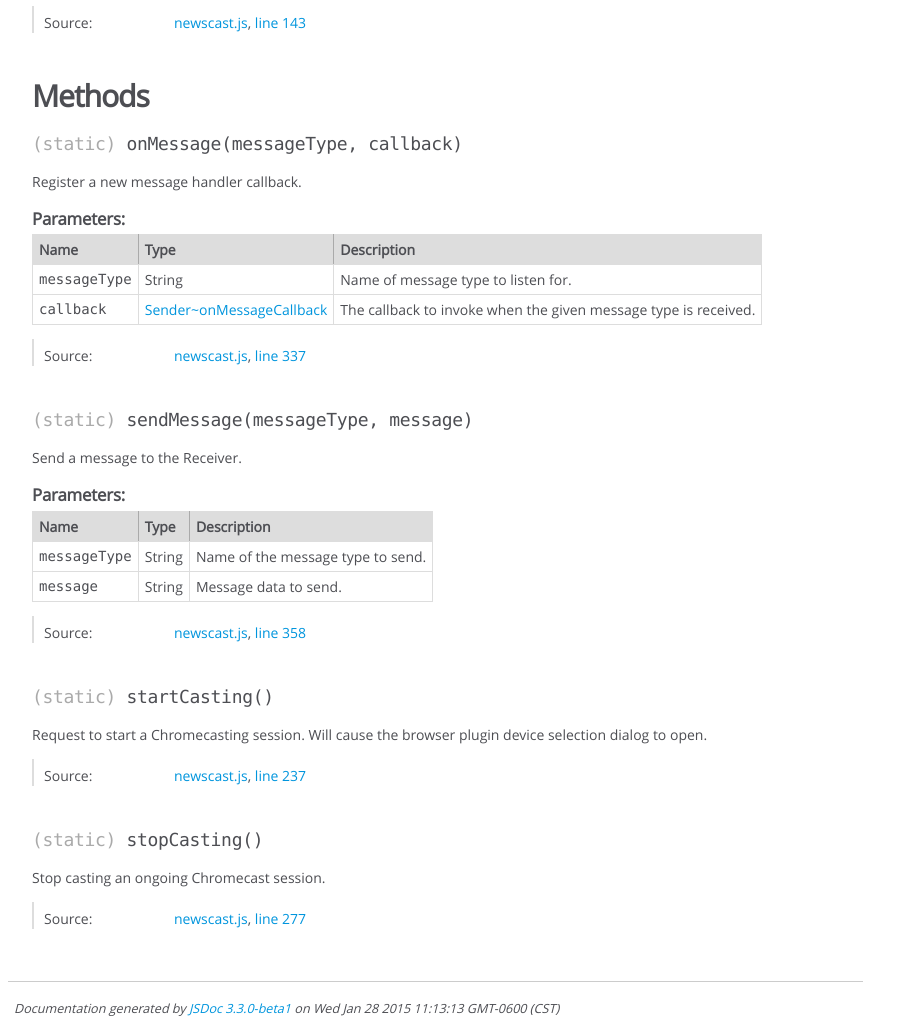
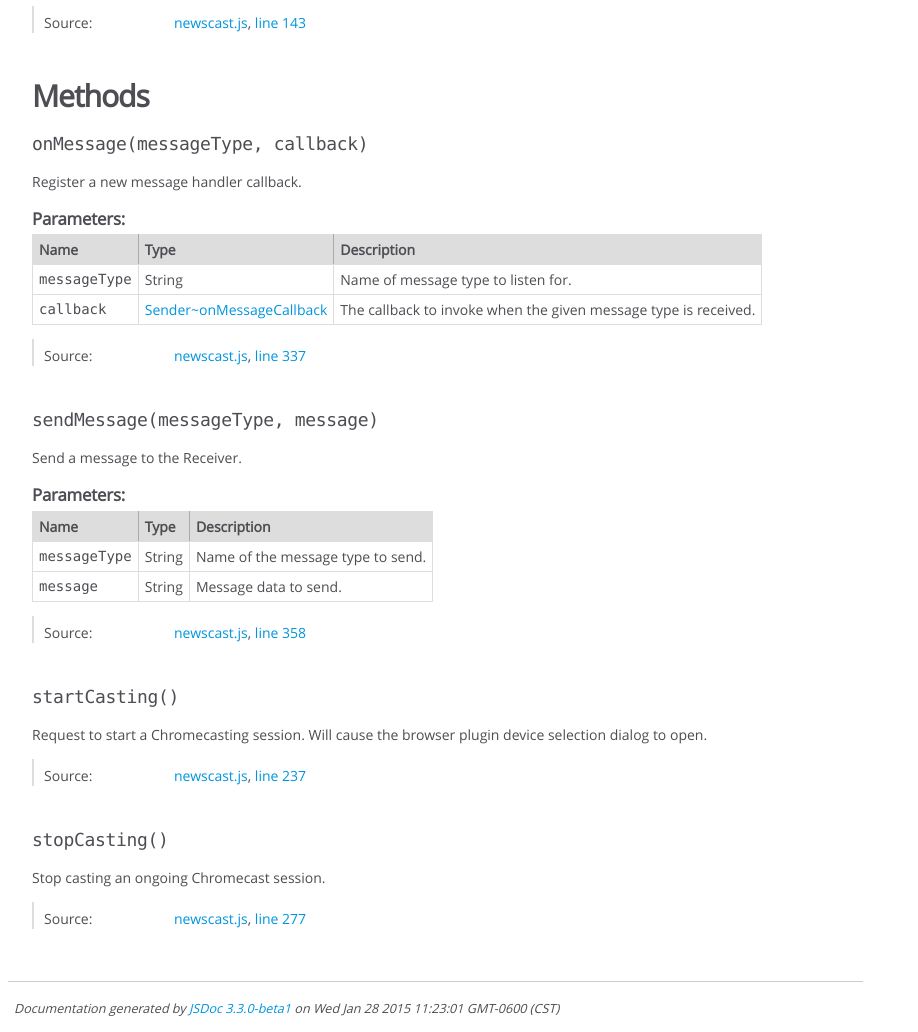
Before and after one commit to nprapps/newscast.js, a website: page docs/Newscast.Sender.html in a window 1280 px wide. Shown: the part 700-1732 px from the top of the page, without its empty margins (0-918 px from the left). Drawn offline with Linux system fonts and the light colour scheme.

Commit message:
These methods aren't static.

```diff
--- a/docs/Newscast.Sender.html
+++ b/docs/Newscast.Sender.html
@@ -357,7 +357,7 @@
 
 
 
-    <h4 class="name" id=".onMessage"><span class="type-signature">(static) </span>onMessage<span class="signature">(messageType, callback)</span><span class="type-signature"></span></h4>
+    <h4 class="name" id="onMessage"><span class="type-signature"></span>onMessage<span class="signature">(messageType, callback)</span><span class="type-signature"></span></h4>
 
 
 
@@ -511,7 +511,7 @@
 
 
 
-    <h4 class="name" id=".sendMessage"><span class="type-signature">(static) </span>sendMessage<span class="signature">(messageType, message)</span><span class="type-signature"></span></h4>
+    <h4 class="name" id="sendMessage"><span class="type-signature"></span>sendMessage<span class="signature">(messageType, message)</span><span class="type-signature"></span></h4>
 
 
 
@@ -665,7 +665,7 @@
 
 
 
-    <h4 class="name" id=".startCasting"><span class="type-signature">(static) </span>startCasting<span class="signature">()</span><span class="type-signature"></span></h4>
+    <h4 class="name" id="startCasting"><span class="type-signature"></span>startCasting<span class="signature">()</span><span class="type-signature"></span></h4>
 
 
 
@@ -748,7 +748,7 @@ browser plugin device selection dialog to open.
 
 
 
-    <h4 class="name" id=".stopCasting"><span class="type-signature">(static) </span>stopCasting<span class="signature">()</span><span class="type-signature"></span></h4>
+    <h4 class="name" id="stopCasting"><span class="type-signature"></span>stopCasting<span class="signature">()</span><span class="type-signature"></span></h4>
 
 
 
@@ -847,7 +847,7 @@ browser plugin device selection dialog to open.
 <br class="clear">
 
 <footer>
-    Documentation generated by <a href="https://github.com/jsdoc3/jsdoc">JSDoc 3.3.0-beta1</a> on Wed Jan 28 2015 11:13:13 GMT-0600 (CST)
+    Documentation generated by <a href="https://github.com/jsdoc3/jsdoc">JSDoc 3.3.0-beta1</a> on Wed Jan 28 2015 11:23:01 GMT-0600 (CST)
 </footer>
 
 <script> prettyPrint(); </script>
```
Also changed, not shown: docs/Newscast.Newscast.html (+1 -1 lines), docs/Newscast.Receiver.html (+3 -3 lines), docs/Newscast.html (+1 -1 lines), docs/index.html (+1 -1 lines), docs/newscast.js.html (+7 -7 lines), src/newscast.js (+6 -6 lines).
